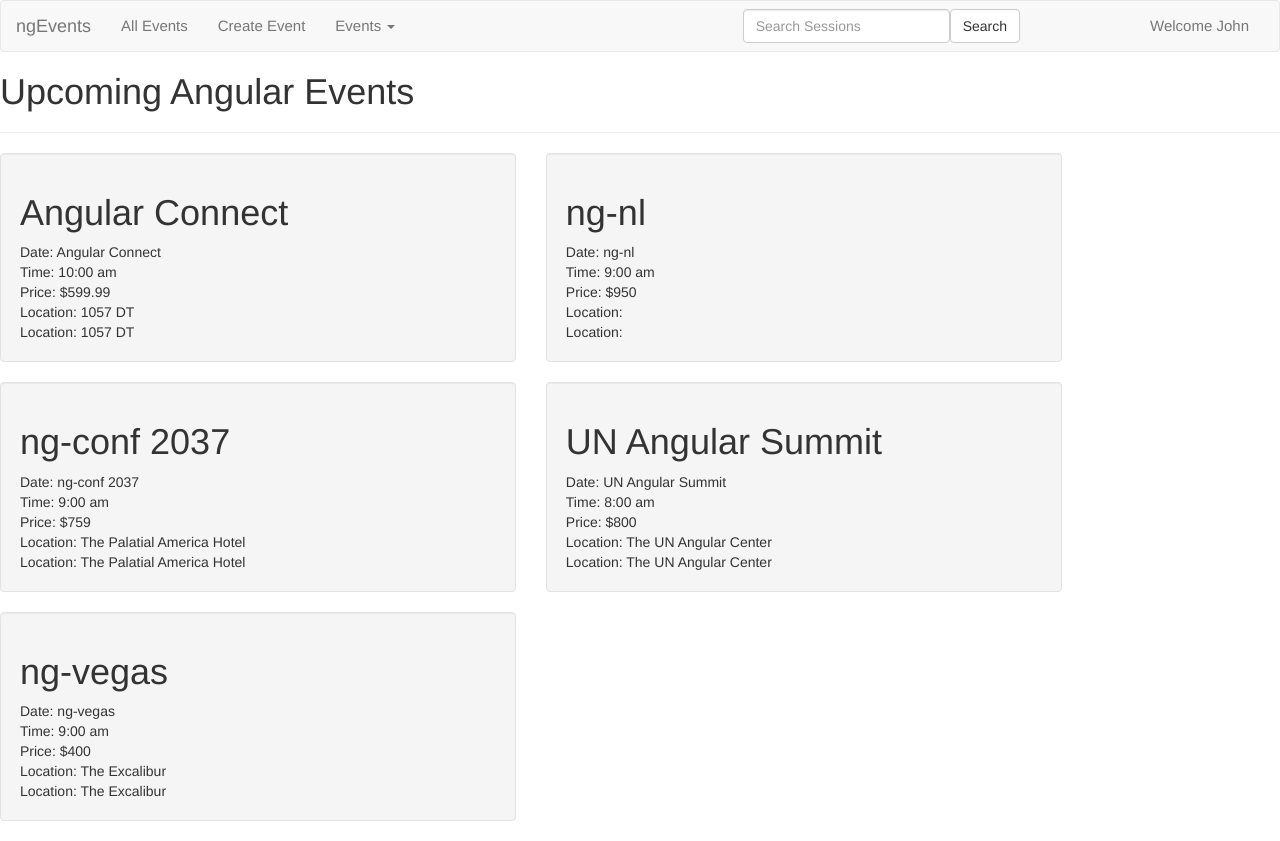
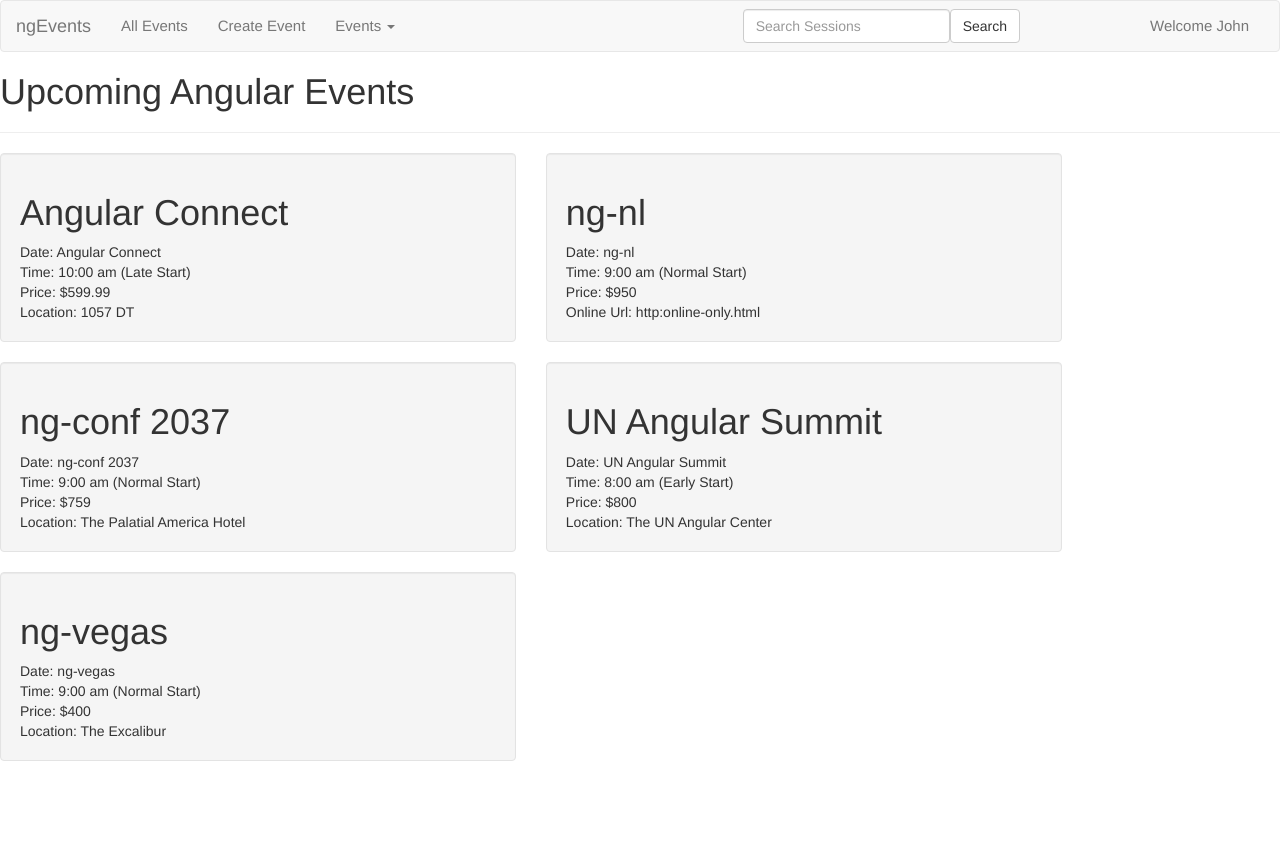
Before and after one commit to Petertran198/Event-Management, an Angular app: page / in a window 1280 px wide. After the commit the page ends 800 px from the top, so only its background shows below. Built offline with nearby package versions, Linux system fonts and the light colour scheme.

Commit message:
Show how to use ngSwitch

```diff
--- a/src/app/events/event-thumbnail.component.ts
+++ b/src/app/events/event-thumbnail.component.ts
@@ -6,16 +6,19 @@ import { Component, Input, Output, EventEmitter } from '@angular/core';
     <div class="well hoverwell thumbnail">
       <h1>{{ event?.name }}</h1>
       <div>Date: {{ event?.name }}</div>
-      <div>Time: {{ event?.time }}</div>
+      <div [ngSwitch]="event?.time">
+        Time: {{ event?.time }}
+        <span *ngSwitchCase="'8:00 am'">(Early Start)</span>
+        <span *ngSwitchCase="'10:00 am'">(Late Start)</span>
+        <span *ngSwitchDefault>(Normal Start)</span>
+      </div>
       <div>Price: \${{ event?.price }}</div>
-      <!-- The safe navigation operator will check for null, allowing the field to display if it isnt empty -->
-      <!-- It will shortcircut everything after so no need to continiously put ? after ever properties -->
-      <!-- but for example if u want the second property location to be nullable and will only display if there is one
-          you must chain it -->
-      <!-- In this example it is saying if there is an event and if there is a location then show address  -->
-      <div>Location: {{ event?.location?.address }}</div>
-      <!-- Meanwhile this example it is saying there is an event and if the event has a  location then show address  -->
-      <div>Location: {{ event.location?.address }}</div>
+      <div [hidden]="!event?.location">
+        Location: {{ event?.location?.address }}
+      </div>
+      <div [hidden]="!event?.locationUrl">
+        Online Url: {{ event.locationUrl }}
+      </div>
     </div>
   </div> `,
 })
```
